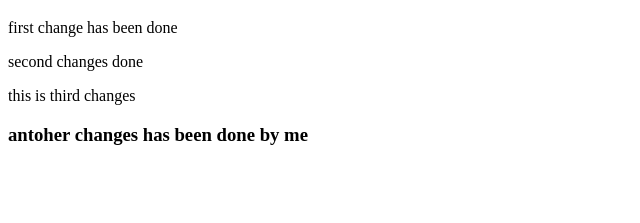
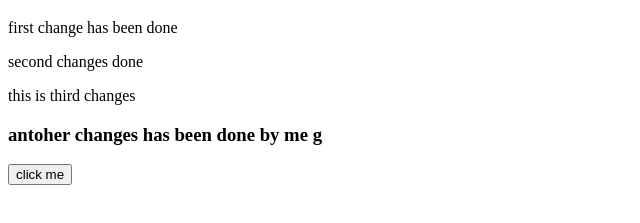
Before and after one commit to ramiz-moktader/my-first-website, a plain HTML site: page index.html in a window 1280 px wide. Shown: the part 61-284 px from the top of the page, without its empty margins (0-640 px from the left). Drawn offline with Linux system fonts and the light colour scheme.

Commit message:
work done

```diff
--- a/index.html
+++ b/index.html
@@ -12,7 +12,8 @@
   <p> first change has been done</p>
   <p> second changes done</p>
   <p> this is third changes</p>
-  <h3> antoher changes has been done by me </h3>
+  <h3> antoher changes has been done by me g</h3>
+  <button> click me </button>
 </body>
 
 </html>
```
